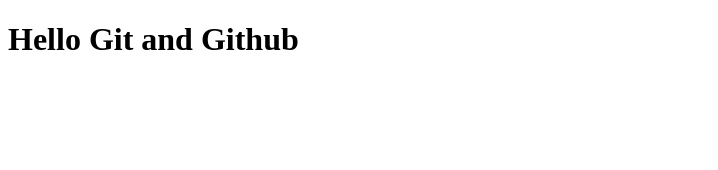
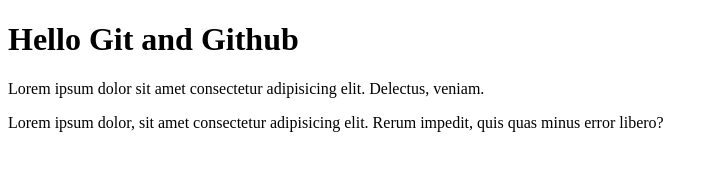
Before and after one commit to thong-thor/Git-Project, a plain HTML site: page index.html in a window 1280 px wide. Shown: the whole page, without its empty margins (0-718 px from the left). Drawn offline with Linux system fonts and the light colour scheme.

Commit message:
Add to tage into HTML file

```diff
--- a/index.html
+++ b/index.html
@@ -7,5 +7,7 @@
 </head>
 <body>
     <h1>Hello Git and Github</h1>
+    <p>Lorem ipsum dolor sit amet consectetur adipisicing elit. Delectus, veniam.</p>
+    <p>Lorem ipsum dolor, sit amet consectetur adipisicing elit. Rerum impedit, quis quas minus error libero?</p>
 </body>
 </html>
```
